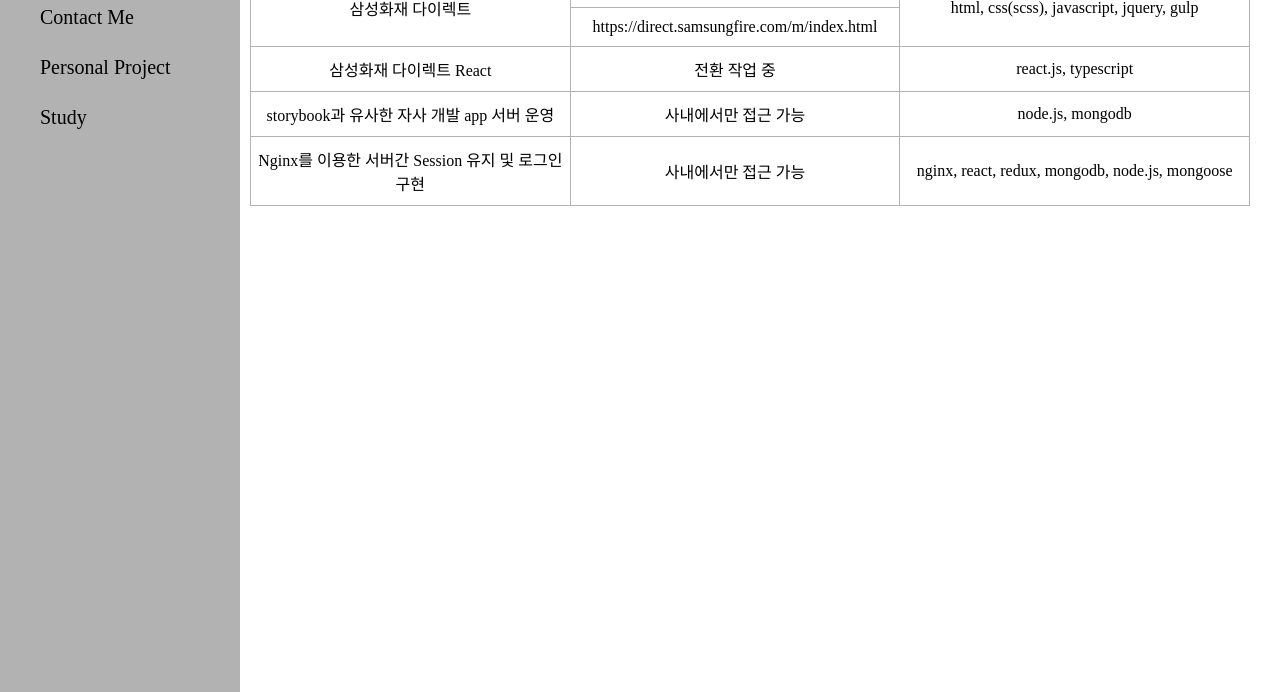
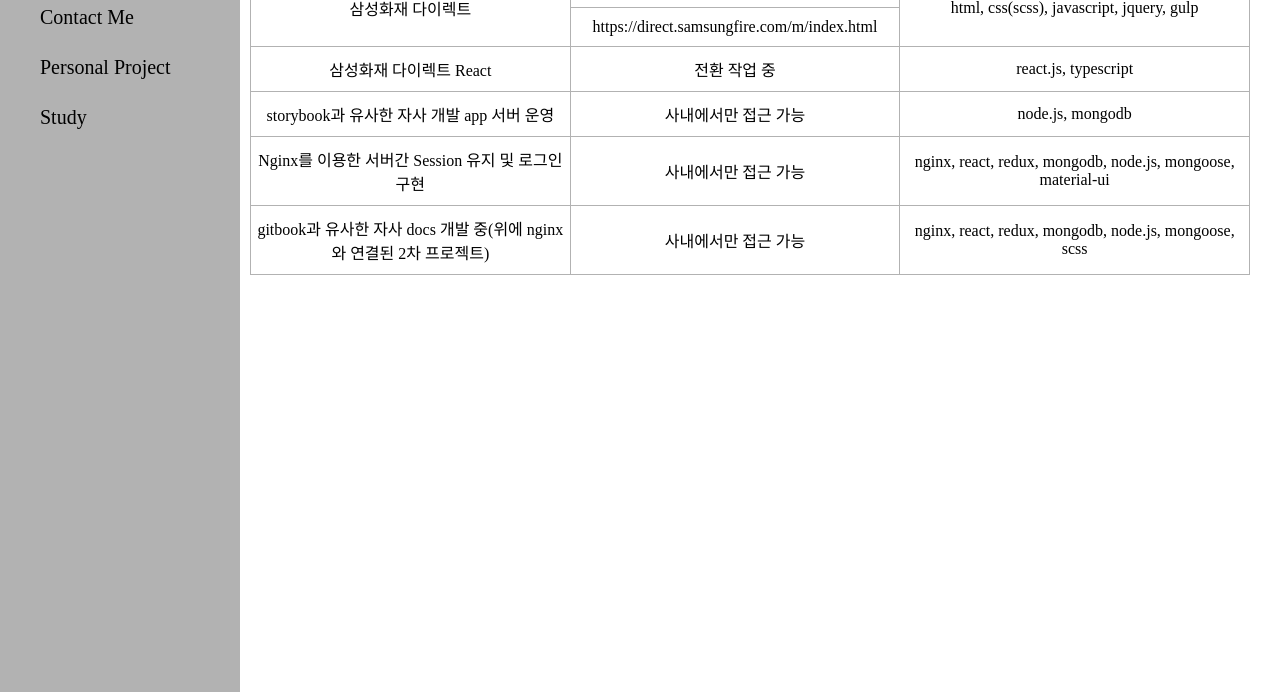
Before and after one commit to anjelra/portfolio, a website: page public/corpProject.html in a window 1280 px wide. Shown: the part 108-800 px from the top of the page. Drawn offline with Linux system fonts and the light colour scheme.

Commit message:
포토폴리오 update

```diff
--- a/public/corpProject.html
+++ b/public/corpProject.html
@@ -51,7 +51,12 @@
                     <tr>
                         <td>Nginx를 이용한 서버간 Session 유지 및 로그인 구현</td>
                         <td>사내에서만 접근 가능</td>
-                        <td>nginx, react, redux, mongodb, node.js, mongoose</td>
+                        <td>nginx, react, redux, mongodb, node.js, mongoose, material-ui</td>
+                    </tr>
+                    <tr>
+                        <td>gitbook과 유사한 자사 docs 개발 중(위에 nginx와 연결된 2차 프로젝트)</td>
+                        <td>사내에서만 접근 가능</td>
+                        <td>nginx, react, redux, mongodb, node.js, mongoose, scss</td>
                     </tr>
                 </tbody>
             </table>
```
